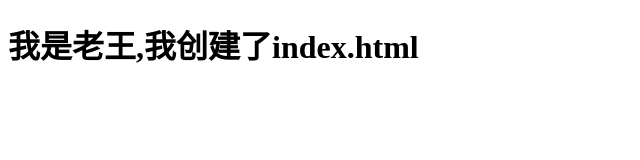
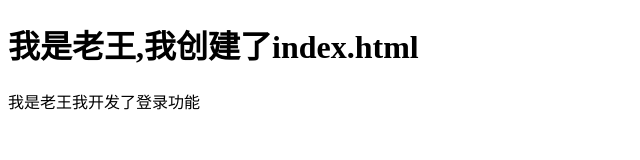
Before and after one commit to Leeyl219/myfirst, a plain HTML site: page index.html in a window 1280 px wide. Shown: the whole page, without its empty margins (0-640 px from the left). Drawn offline with Linux system fonts and the light colour scheme.

Commit message:
我是老王,我完成了

```diff
--- a/index.html
+++ b/index.html
@@ -8,5 +8,6 @@
 </head>
 <body>
     <h1>我是老王,我创建了index.html</h1>
+    <div>我是老王我开发了登录功能</div>
 </body>
 </html>
```
